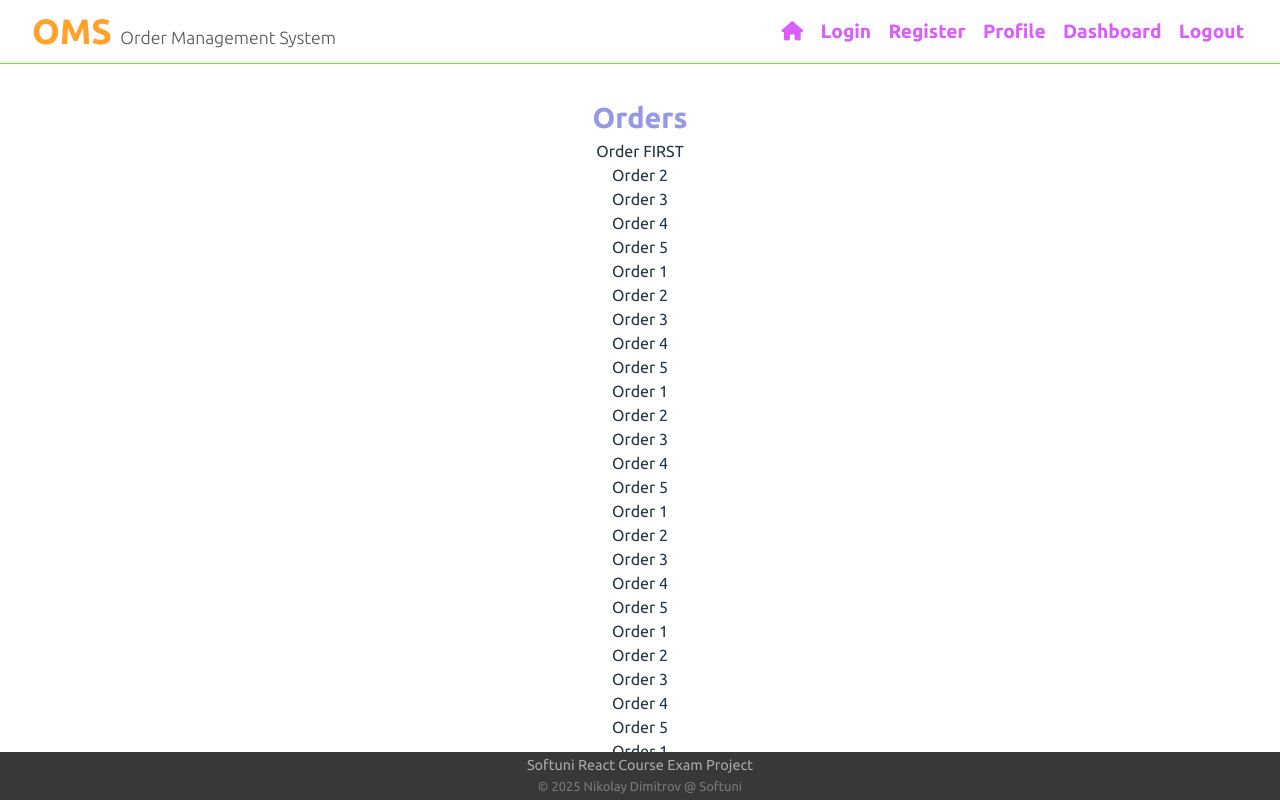
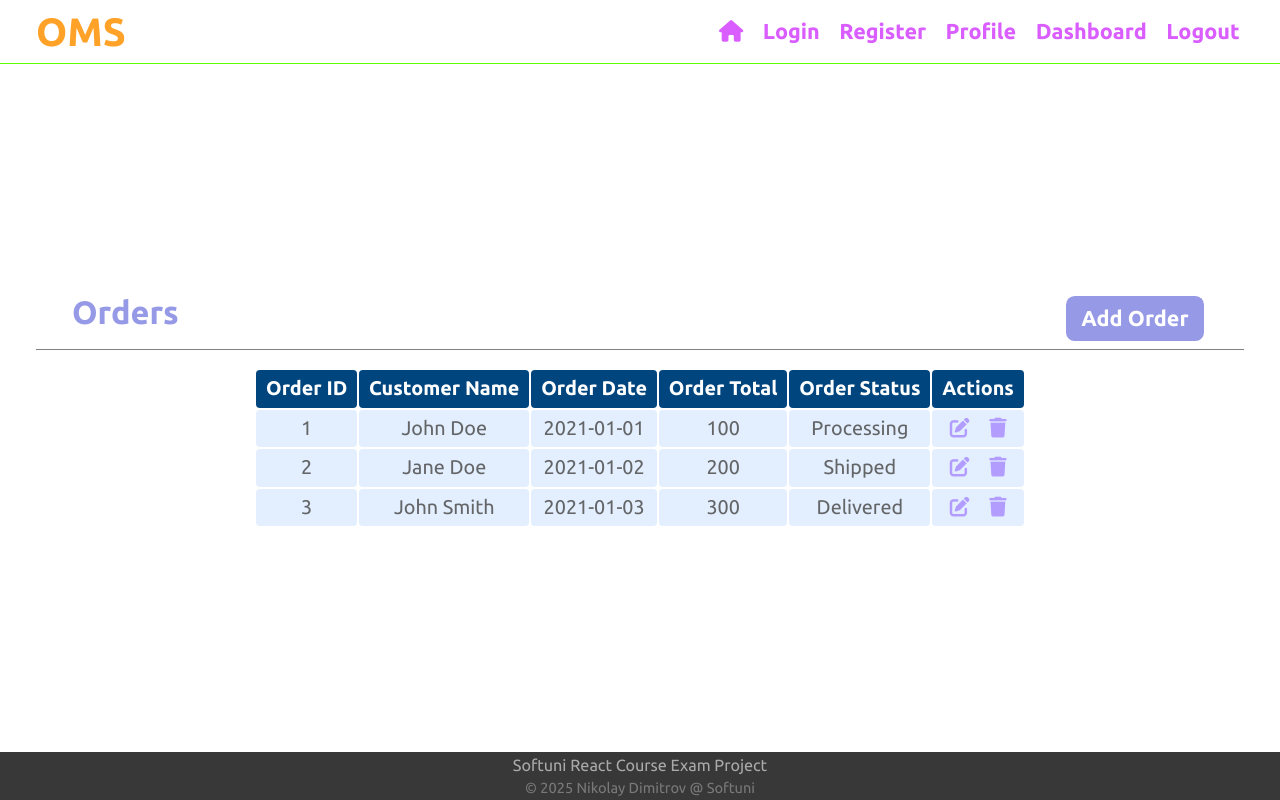
Before and after one commit to nikolay-st-d/react-exam, a React (Vite) app in the folder oms/: page /dashboard in a window 1280 px wide. Built offline with nearby package versions, Linux system fonts and the light colour scheme.

Commit message:
Finished the base HTML/CSS structure

```diff
--- a/oms/src/App.jsx
+++ b/oms/src/App.jsx
@@ -19,7 +19,6 @@ function App() {
         <>
             <Header />
             <main>
-                <div class='main-content-wrapper '>
                 <Routes>
                     <Route path='/' element={<Home />} />
                     <Route path='/login' element={<Login />} />
@@ -28,7 +27,6 @@ function App() {
                     <Route path='/dashboard' element={<Dashboard />} />
                     <Route path='/logout' element={<Logout />} />
                 </Routes>
-                </div>
             </main>
             <Footer />
         </>
--- a/oms/src/components/dashboard/Dashboard.jsx
+++ b/oms/src/components/dashboard/Dashboard.jsx
@@ -1,49 +1,77 @@
+import { Link } from 'react-router';
+
 export default function Help() {
     return (
-        <>
-            <h2>Orders</h2>
-            <div>
-                <p>Order FIRST</p>
-                <p>Order 2</p>
-                <p>Order 3</p>
-                <p>Order 4</p>
-                <p>Order 5</p>
-                <p>Order 1</p>
-                <p>Order 2</p>
-                <p>Order 3</p>
-                <p>Order 4</p>
-                <p>Order 5</p>
-                <p>Order 1</p>
-                <p>Order 2</p>
-                <p>Order 3</p>
-                <p>Order 4</p>
-                <p>Order 5</p>
-                <p>Order 1</p>
-                <p>Order 2</p>
-                <p>Order 3</p>
-                <p>Order 4</p>
-                <p>Order 5</p>
-                <p>Order 1</p>
-                <p>Order 2</p>
-                <p>Order 3</p>
-                <p>Order 4</p>
-                <p>Order 5</p>
-                <p>Order 1</p>
-                <p>Order 2</p>
-                <p>Order 3</p>
-                <p>Order 4</p>
-                <p>Order 5</p>
-                <p>Order 1</p>
-                <p>Order 2</p>
-                <p>Order 3</p>
-                <p>Order 4</p>
-                <p>Order 5</p>
-                <p>Order 1</p>
-                <p>Order 2</p>
-                <p>Order 3</p>
-                <p>Order 4</p>
-                <p>Order LAST</p>
+        <div class='main-content-wrapper '>
+            <div class='dashboard-header'>
+                <h2>Orders</h2>
+                <button>Add Order</button>
             </div>
-        </>
+            <table>
+                <thead>
+                    <tr>
+                        <th>Order ID</th>
+                        <th>Customer Name</th>
+                        <th>Order Date</th>
+                        <th>Order Total</th>
+                        <th>Order Status</th>
+                        <th>Actions</th>
+                    </tr>
+                </thead>
+                <tbody>
+                    <tr>
+                        <td>1</td>
+                        <td>John Doe</td>
+                        <td>2021-01-01</td>
+                        <td>100</td>
+                        <td>Processing</td>
+                        <td>
+                            <div class='actions'>
+                                <Link to='/edit-order'>
+                                    <i class='fa-solid fa-pen-to-square'></i>
+                                </Link>
+                                <Link to='/delete-order'>
+                                    <i class='fa-solid fa-trash'></i>
+                                </Link>
+                            </div>
+                        </td>
+                    </tr>
+                    <tr>
+                        <td>2</td>
+                        <td>Jane Doe</td>
+                        <td>2021-01-02</td>
+                        <td>200</td>
+                        <td>Shipped</td>
+                        <td>
+                            <div class='actions'>
+                                <Link to='/edit-order'>
+                                    <i class='fa-solid fa-pen-to-square'></i>
+                                </Link>
+                                <Link to='/delete-order'>
+                                    <i class='fa-solid fa-trash'></i>
+                                </Link>
+                            </div>
+                        </td>
+                    </tr>
+                    <tr>
+                        <td>3</td>
+                        <td>John Smith</td>
+                        <td>2021-01-03</td>
+                        <td>300</td>
+                        <td>Delivered</td>
+                        <td>
+                            <div class='actions'>
+                                <Link to='/edit-order'>
+                                    <i class='fa-solid fa-pen-to-square'></i>
+                                </Link>
+                                <Link to='/delete-order'>
+                                    <i class='fa-solid fa-trash'></i>
+                                </Link>
+                            </div>
+                        </td>
+                    </tr>
+                </tbody>
+            </table>
+        </div>
     );
 }
--- a/oms/src/components/header/Header.jsx
+++ b/oms/src/components/header/Header.jsx
@@ -3,7 +3,7 @@ import { Link } from 'react-router';
 export default function Header() {
     return (
         <header>
-            <h1>OMS <span class="h1-small"> Order Management System</span></h1>
+            <h1>OMS</h1>
             <nav>
             <ul>
                 <li><Link to="/"><i class="fa-solid fa-house"></i></Link></li>
--- a/oms/src/components/home/Home.jsx
+++ b/oms/src/components/home/Home.jsx
@@ -2,9 +2,10 @@ import { Link} from 'react-router';
 
 export default function Home() {
     return (
-        <>
+        <div class='main-content-wrapper '>
             <h2>Welcome to OMS</h2>
-            <h3>Please <Link to="/login">login</Link> to start managing orders</h3>
-        </>
+            <img src="public/home-1.jpg" alt="OMS" />
+            <p>Please <Link to="/login">login</Link> to start managing orders.</p>
+        </div>
     );
 }
--- a/oms/src/styles.css
+++ b/oms/src/styles.css
@@ -10,6 +10,7 @@
 html {
   font-family: Ubuntu, Verdana, Arial, sans-serif;
   line-height: 1.5;
+  font-size: 14px;
   font-weight: 400;
 
   color: rgba(80, 80, 80, 0.87);
@@ -38,10 +39,17 @@ h1 {
 h2 {
   font-size: 1.8em;
   color: #9599e6;
+  margin-bottom: 0.4em;
 }
 
 h3 {
   font-size: 1.2em;
+  margin-bottom: 0.3em;
+}
+
+h4 {
+  margin-bottom: 0.2em;
+
 }
 
 a {
@@ -50,12 +58,27 @@ a {
 
 header {
   display: flex;
+  flex-direction: column;
   justify-content: space-between;
   align-items: center;
   padding: 0 2em;
   border-bottom: 1px solid rgb(94, 255, 0);
   width: 100%;
   height: 8vh;
+}
+
+@media (min-width: 550px) {
+  html {
+  font-size: 16px;
+  }
+}
+@media (min-width: 750px) {
+  html {
+  font-size: 18px;
+  }
+  header {
+    flex-direction: row;
+  }
 }
 
 nav {
@@ -142,6 +165,7 @@ button {
   font-size: 1.2em;
   font-weight: 700;
   padding: 0.3em 0.7em;
+  margin: 0.2em;
   border-radius: 0.4em;
   background-color: #9599e6;
   border: none;
@@ -152,15 +176,43 @@ button:hover {
   background-color: #747bff;
 }
 
-@media (prefers-color-scheme: light) {
-  :root {
-    color: #213547;
-    background-color: #ffffff;
-  }
-  a:hover {
-    color: #747bff;
-  }
-  button {
-    background-color: #f9f9f9;
-  }
+.dashboard-header {
+  display: flex;
+  flex-direction: row;
+  justify-content: space-between;
+  align-items: center;
+  width: 100%;
+  padding: 0 2em;
+  border-bottom: 1px solid grey;
+  margin-bottom: 1em;
 }
+
+table {
+  margin: 0 auto;
+  font-size: 1.1em;
+}
+
+th, td {
+  padding: 0.2em 0.5em;
+  border-radius: 0.2em;
+}
+
+th {
+  background-color: rgb(0, 69, 126);
+  color: white;
+}
+
+tr {
+  background-color: rgb(227, 239, 255);
+}
+
+tr:hover {
+  background-color: rgb(238, 245, 255);
+}
+
+.actions {
+  display: flex;
+  flex-direction: row;
+  gap: 1em;
+  justify-content: center;
+}
```
Also changed, not shown: oms/public/home-1.jpg (added). Lines whose indentation alone changed are shown as unchanged.
